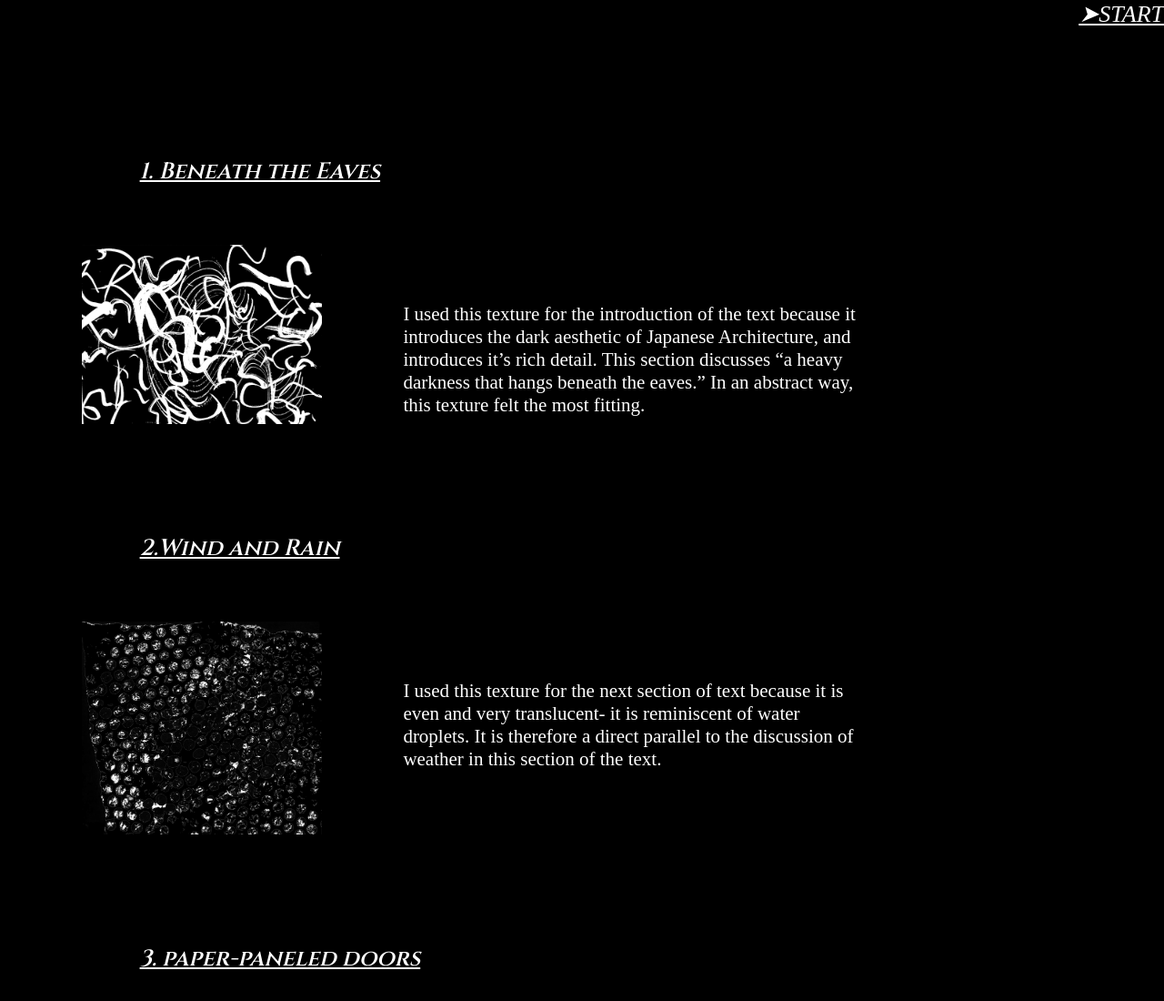
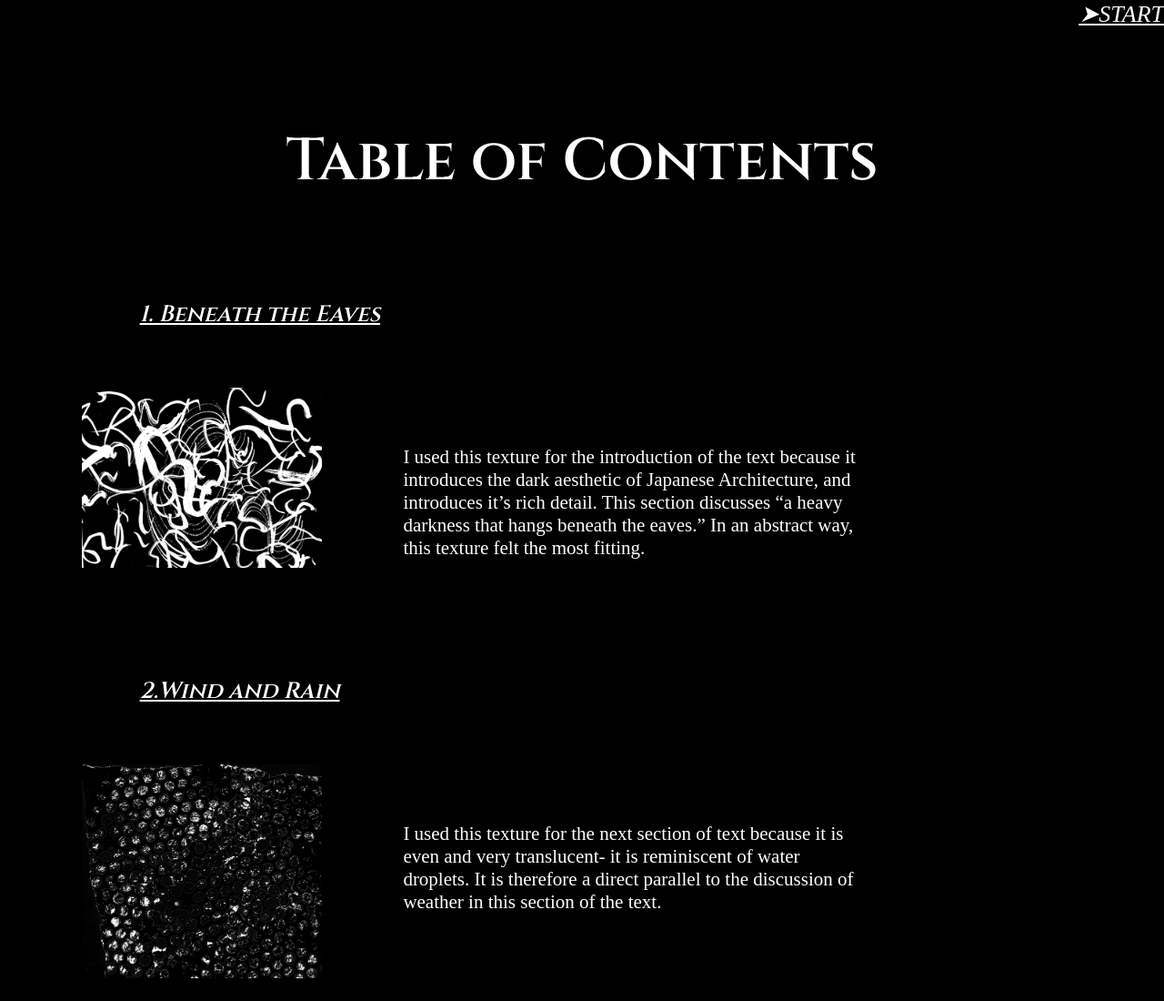
Before and after one commit to michellenapolitano/snr-toc, a plain HTML site: page index.html in a window 1280 px wide. Shown: the top 1100 px of the page at 91% size. Drawn offline with Linux system fonts and the light colour scheme; a web font is replaced by a local one.

Commit message:
Add files via upload

```diff
--- a/assets/main.css
+++ b/assets/main.css
@@ -46,6 +46,14 @@ body {
 	font-size: 21px;
 }
 
+.type3 {
+	color: white;
+	text-align: center;
+	font-family: 'Cinzel', serif;
+	line-height: 2.7;
+	font-size: 65px;
+	font-weight: 2px;
+}
 
 .title {
 	font-family: 'Cinzel', serif;
--- a/main.css
+++ b/main.css
@@ -46,6 +46,14 @@ body {
 	font-size: 21px;
 }
 
+.type3 {
+	color: white;
+	text-align: center;
+	font-family: 'Cinzel', serif;
+	line-height: 2.7;
+	font-size: 65px;
+	font-weight: 2px;
+}
 
 .title {
 	font-family: 'Cinzel', serif;
```
